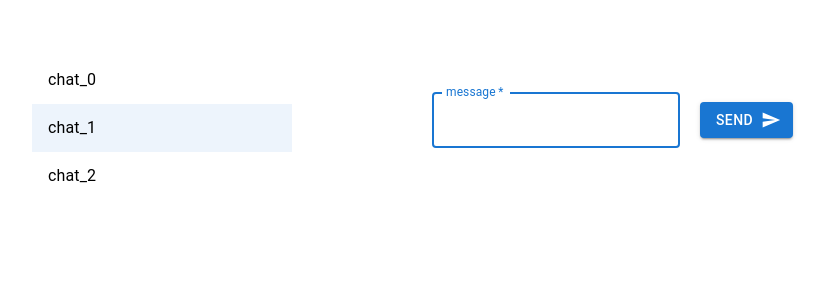
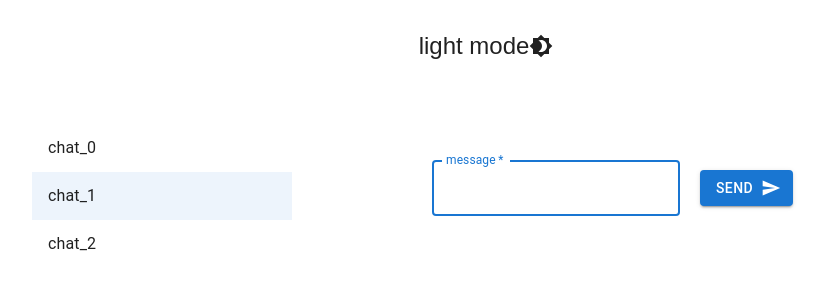
Before and after one commit to Udaf999999999/Lesson_1, a React (Create React App) app: page / in a window 1280 px wide. Shown: the top 300 px of the page, without its empty margins (158-983 px from the left). Built offline with nearby package versions, Linux system fonts and the light colour scheme.

Commit message:
5_almost

```diff
--- a/src/App.js
+++ b/src/App.js
@@ -6,55 +6,18 @@
 import { AUTHOR, BOT } from './constants';
 import './App.css';
 import List_of_Chat from './components/List_of_chat/List_of_Chat';
+import ToggleColorMode from './components/My_Theme';
 
 let timer;
 
 function App() {
 
-    const [messageList, setMessageList] = useState([]);
-
-    useEffect(() => {
-
-        if (messageList[messageList.length - 1]?.author === AUTHOR) {
-            clearTimeout(timer);
-
-            timer = setTimeout(() => {
-                setMessageList((prevList) => (
-                    [
-                        ...prevList,
-                        {
-                            author: BOT,
-                            text: 'I\'m the bot. Can I help you ?',
-                            id: prevList.length
-                        }
-                    ]
-                ));
-            }, 3000);
-        }
-
-        return () => { clearTimeout(timer); }
-    }, [messageList]);
-
-    const handleSendMessage = (msg) => {
-        setMessageList((prevList) => (
-            [
-                ...prevList,
-                {
-                    author: AUTHOR,
-                    text: msg,
-                    id: prevList.length
-                }
-            ]
-        ));
-    }
 
     return (
-        <div className="app">
-            <List_of_Chat />
-            <div className='MessageBox' >
-                <Messages messageList={messageList} />
-                <Form onSendMessage={handleSendMessage} />
-            </div>
+        <div>
+            <ToggleColorMode />
+
+
         </div>
     );
 }
--- /dev/null
+++ b/src/components/My_Theme.css
@@ -0,0 +1,12 @@
+.app {
+    display: flex;
+    flex-direction: row;
+    width: 900px;
+    height: 100%;
+    margin: auto;
+    padding: 48px 0 24px 0;
+    flex-grow: 1;
+  }
+  .MessageBox{
+    flex-grow: 1;
+  }
--- /dev/null
+++ b/src/components/My_Theme.jsx
@@ -0,0 +1,119 @@
+import * as React from 'react';
+import IconButton from '@mui/material/IconButton';
+import Box from '@mui/material/Box';
+import { useTheme, ThemeProvider, createTheme } from '@mui/material/styles';
+import Brightness4Icon from '@mui/icons-material/Brightness4';
+import Brightness7Icon from '@mui/icons-material/Brightness7';
+import { AUTHOR, BOT } from './../constants';
+import { useEffect, useState } from 'react';
+import { Messages } from './messages/Messages';
+import List_of_Chat from './List_of_chat/List_of_Chat';
+import { Form } from './form/Form';
+import "./My_Theme.css";
+
+const ColorModeContext = React.createContext({ toggleColorMode: () => { } });
+
+let timer;
+
+function MyApp() {
+    const theme = useTheme();
+    const colorMode = React.useContext(ColorModeContext);
+
+
+
+    const [messageList, setMessageList] = useState([]);
+
+    useEffect(() => {
+
+        if (messageList[messageList.length - 1]?.author === AUTHOR) {
+            clearTimeout(timer);
+
+            timer = setTimeout(() => {
+                setMessageList((prevList) => (
+                    [
+                        ...prevList,
+                        {
+                            author: BOT,
+                            text: 'I\'m the bot. Can I help you ?',
+                            id: prevList.length
+                        }
+                    ]
+                ));
+            }, 3000);
+        }
+
+        return () => { clearTimeout(timer); }
+    }, [messageList]);
+
+    const handleSendMessage = (msg) => {
+        setMessageList((prevList) => (
+            [
+                ...prevList,
+                {
+                    author: AUTHOR,
+                    text: msg,
+                    id: prevList.length
+                }
+            ]
+        ));
+    }
+    return (
+        <Box
+            sx={{
+                display: 'flex',
+                flexDirection: "column",
+                width: '100%',
+                alignItems: 'center',
+                justifyContent: 'center',
+                bgcolor: 'background.default',
+                color: 'text.primary',
+                borderRadius: 1,
+                p: 3,
+            }}
+        >
+
+            <IconButton sx={{ ml: 1 }} onClick={colorMode.toggleColorMode} color="inherit">
+                {theme.palette.mode} mode
+                {theme.palette.mode === 'dark' ? <Brightness7Icon /> : <Brightness4Icon />}
+            </IconButton>
+            <div className="app">
+                <List_of_Chat />
+                <div className='MessageBox' >
+                    <Messages messageList={messageList} />
+                    <Form onSendMessage={handleSendMessage} />
+                </div>
+            </div>
+
+        </Box>
+    );
+}
+
+export default function ToggleColorMode() {
+    const [mode, setMode] = React.useState('light');
+    const colorMode = React.useMemo(
+        () => ({
+            toggleColorMode: () => {
+                setMode((prevMode) => (prevMode === 'light' ? 'dark' : 'light'));
+            },
+        }),
+        [],
+    );
+
+    const theme = React.useMemo(
+        () =>
+            createTheme({
+                palette: {
+                    mode,
+                },
+            }),
+        [mode],
+    );
+
+    return (
+        <ColorModeContext.Provider value={colorMode}>
+            <ThemeProvider theme={theme}>
+                <MyApp />
+            </ThemeProvider>
+        </ColorModeContext.Provider>
+    );
+}
```
